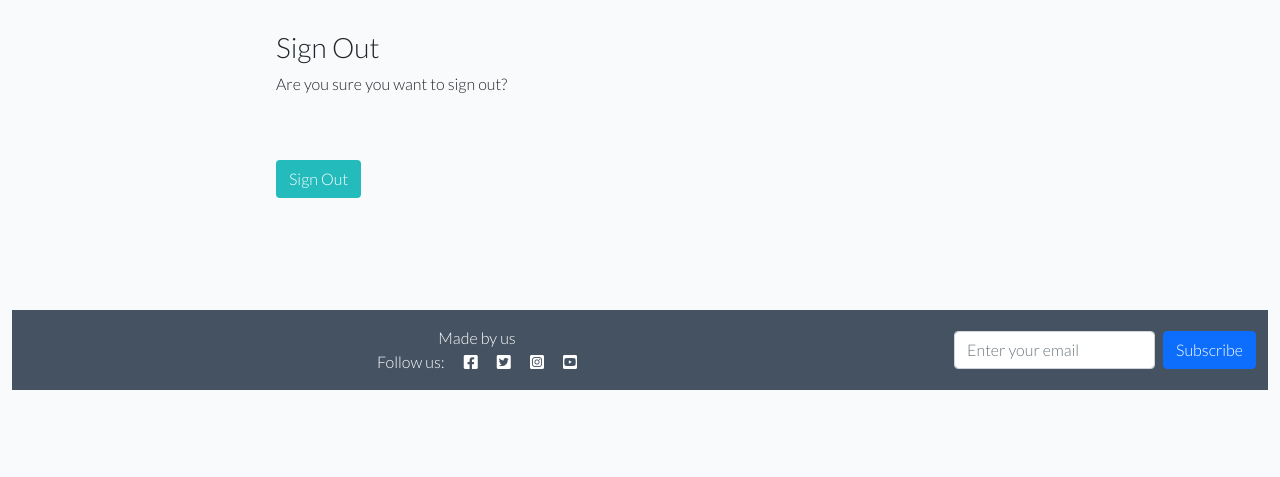
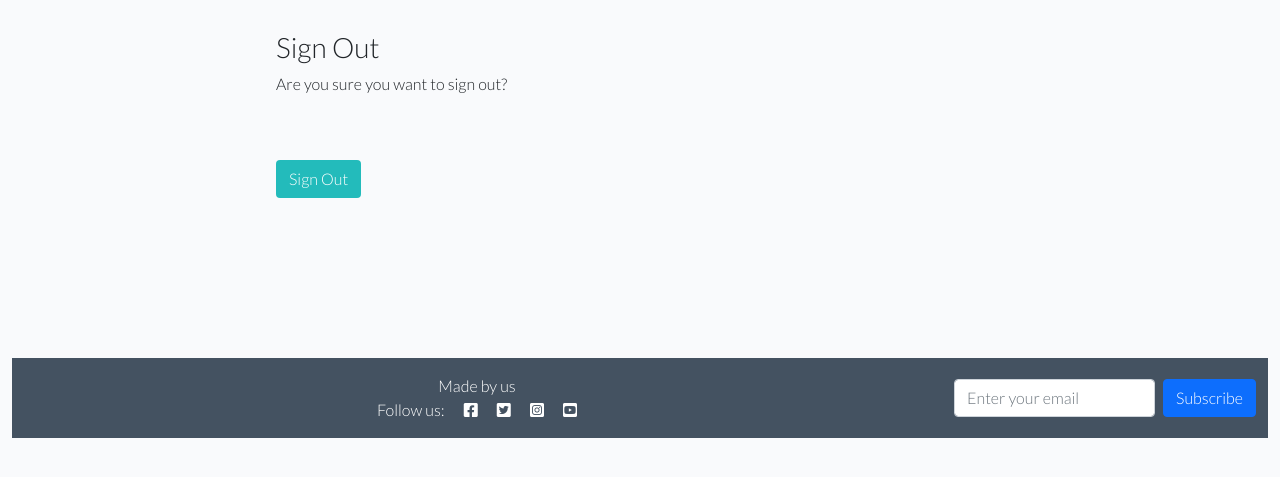
Before and after one commit to Friday79/my_site, a Django app: template templates/account/logout.html in a window 1280 px wide. Shown: the part 141-618 px from the top of the page. Run offline with Django 3.2, Linux system fonts and the light colour scheme; the template is opened without the code that fills it, so the values that code supplies are empty.

Commit message:
sign out page fix so that the footer will stay down

```diff
--- a/templates/account/logout.html
+++ b/templates/account/logout.html
@@ -5,7 +5,7 @@
 {% block head_title %}{% trans "Sign Out" %}{% endblock %}
 
 {% block content %}
-<div class="container my-5">
+<div class="container my-5 pb-5">
   <div class="row">
     <div class="col-md-8 mt-3 offset-md-2 p-3">
       <h3>{% trans "Sign Out" %}</h3>
```
